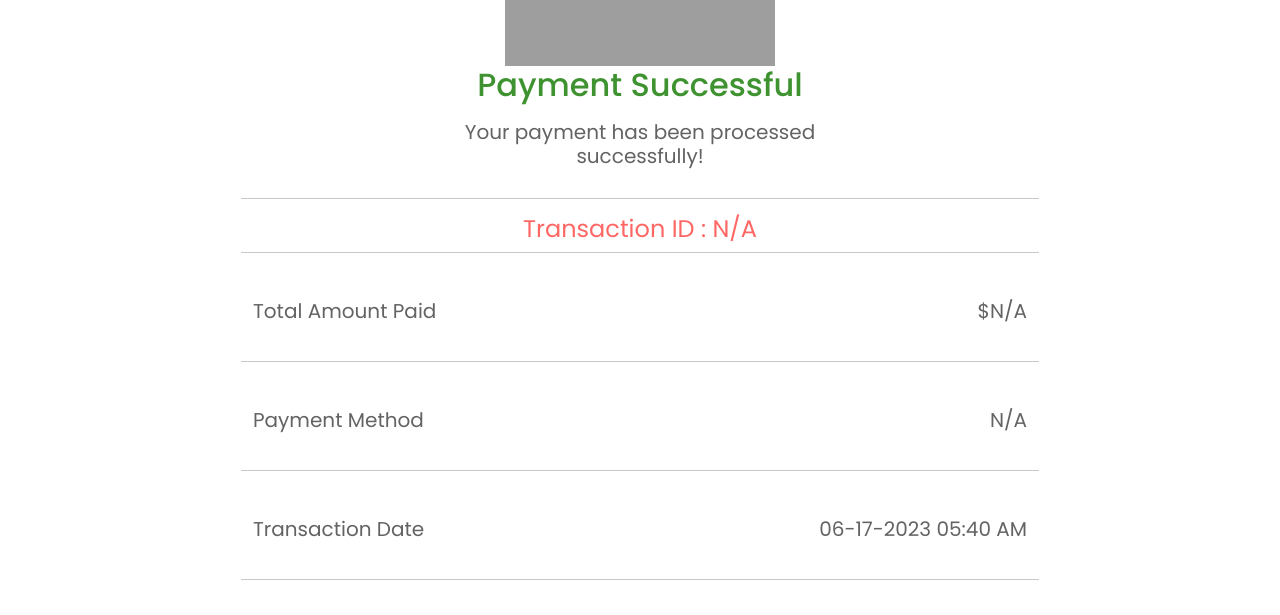
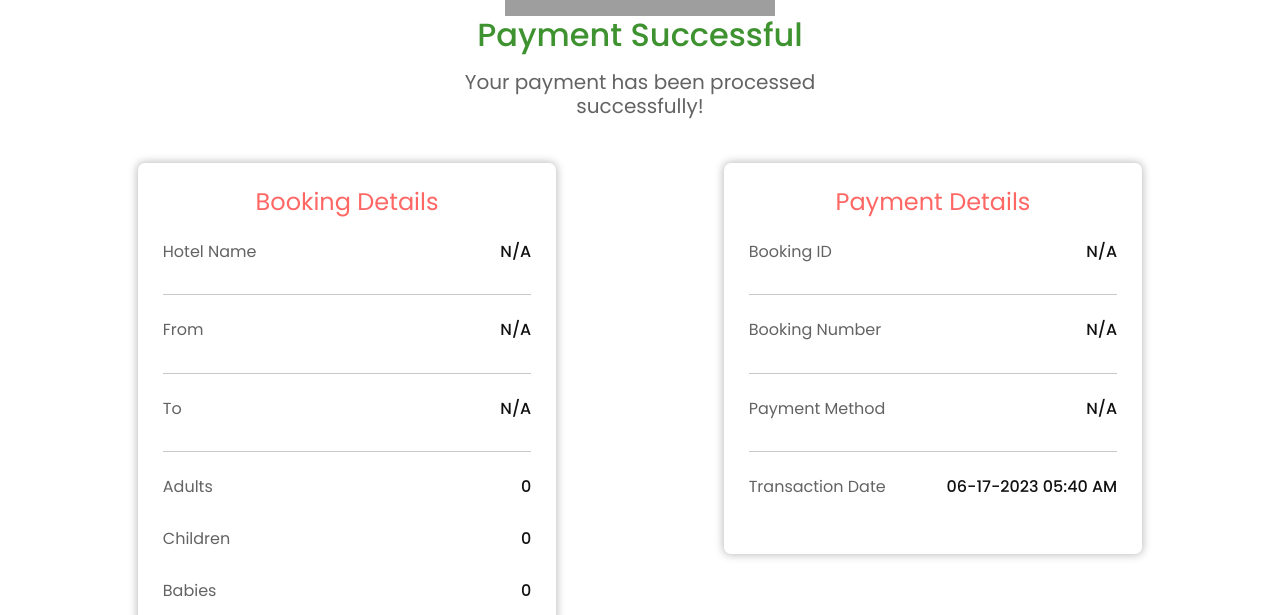
Before and after one commit to Suryavanshi-Ventures/Golfhom-Frontend, a Next.js app: page /search/1/success in a window 1280 px wide. Shown: the part 337-952 px from the top of the page. Built offline with nearby package versions, Linux system fonts and the light colour scheme; grey boxes are pictures that could not be loaded.

Commit message:
implemented new payment success flow of nextpax property

```diff
--- a/common components/header.js
+++ b/common components/header.js
@@ -215,7 +215,11 @@
       }
     } catch (err) {
       //* IF LOGIN FAILED
-      message.error("Something went wrong!");
+      if (err.response.data.message === "Password is incorrect") {
+        message.error(err.response.data.message);
+      } else {
+        message.error(err.response.data.message);
+      }
       setLoadings(false);
     }
   };
--- a/src/pages/search/[view_property_name]/[property_id].js
+++ b/src/pages/search/[view_property_name]/[property_id].js
@@ -31,7 +31,7 @@
 import { loadStripe } from "@stripe/stripe-js";
 import { Elements, PaymentElement } from "@stripe/react-stripe-js";
 const { RangePicker } = DatePicker;
-import Checkout from "../../../checkout";
+import Checkout from "../../../PaymentFormStripeRental";
 import moment from "moment";
 import dayjs from "dayjs";
 const stripePromise = loadStripe(
@@ -1295,12 +1295,14 @@
                     <NewPaymentForm
                       data={{
                         propertyId: SpecificPropAPIData.data?.id,
+                        poperty_name: SpecificPropAPIData.data?.name,
                         from: BookingDate[0],
                         to: BookingDate[1],
                         total_guests: Params.guests || adult + child + infant,
                         children: child,
+                        adult: adult,
                         babies: infant,
-                        pets: 0,
+                        pets: pet,
                         total_amount: StartingFromPrice * NightsCounter,
                       }}
                     />
--- a/src/pages/search/[view_property_name]/success.js
+++ b/src/pages/search/[view_property_name]/success.js
@@ -1,6 +1,6 @@
 import Image from "next/image";
 import React from "react";
-import { Button, Container, Row } from "react-bootstrap";
+import { Button, Container, Row, Col } from "react-bootstrap";
 import SuccessfullyGif from "../../../../public/images/vector/successfully-done.gif";
 import Checkout2Css from "../../../styles/Checkout2.module.css";
 import Head from "next/head";
@@ -38,27 +38,97 @@
             <br />
             successfully!
           </h5>
-          <hr />
-          <h4 className={Checkout2Css.transaction}>
-            Transaction ID :{" "}
-            {UrlParams.query.transaction_id
-              ? UrlParams.query.transaction_id
-              : "N/A"}
-          </h4>
-          <hr />
+
+          {/* BOOKING DETAILS COL */}
+          <Col md={5} className={Checkout2Css.details_main_cols}>
+            <h4 className={Checkout2Css.transaction}>Booking Details</h4>
             <div className={Checkout2Css.total_payed_transaction}>
-            <h5 className={Checkout2Css.amount_master}>Total Amount Paid</h5>
-            <h5 className={Checkout2Css.amount_master}>
-              $
-              {UrlParams.query.payment_amount
-                ? UrlParams.query.payment_amount / 100
+              <h5 className={Checkout2Css.amount_master}>Hotel Name</h5>
+              <h5 className={Checkout2Css.details_text_value}>
+                {UrlParams.query.hotel_name
+                  ? UrlParams.query.hotel_name
                   : "N/A"}
               </h5>
             </div>
             <hr />
             <div className={Checkout2Css.total_payed_transaction}>
+              <h5 className={Checkout2Css.amount_master}>From</h5>
+              <h5 className={Checkout2Css.details_text_value}>
+                {UrlParams.query.from_date ? UrlParams.query.from_date : "N/A"}
+              </h5>
+            </div>
+            <hr />
+            <div className={Checkout2Css.total_payed_transaction}>
+              <h5 className={Checkout2Css.amount_master}>To</h5>
+              <h5 className={Checkout2Css.details_text_value}>
+                {UrlParams.query.to_date ? UrlParams.query.to_date : "N/A"}
+              </h5>
+            </div>
+            <hr />
+            <div>
+              <div className={Checkout2Css.total_payed_transaction}>
+                <h5 className={Checkout2Css.amount_master}>Adults</h5>
+                <h5 className={Checkout2Css.details_text_value}>
+                  {UrlParams.query.adult ? UrlParams.query.adult : 0}
+                </h5>
+              </div>
+
+              <div className={Checkout2Css.total_payed_transaction}>
+                <h5 className={Checkout2Css.amount_master}>Children</h5>
+                <h5 className={Checkout2Css.details_text_value}>
+                  {UrlParams.query.children ? UrlParams.query.children : 0}
+                </h5>
+              </div>
+              <div className={Checkout2Css.total_payed_transaction}>
+                <h5 className={Checkout2Css.amount_master}>Babies</h5>
+                <h5 className={Checkout2Css.details_text_value}>
+                  {UrlParams.query.babies ? UrlParams.query.babies : 0}
+                </h5>
+              </div>
+              <div className={Checkout2Css.total_payed_transaction}>
+                <h5 className={Checkout2Css.amount_master}>Pets</h5>
+                <h5 className={Checkout2Css.details_text_value}>
+                  {UrlParams.query.pets ? UrlParams.query.pets : 0}
+                </h5>
+              </div>
+            </div>
+            <hr />
+            <div className={Checkout2Css.total_payed_transaction}>
+              <h5 className={Checkout2Css.amount_master}>Total Guests</h5>
+              <h5 className={Checkout2Css.details_text_value}>
+                {UrlParams.query.total_guests
+                  ? UrlParams.query.total_guests
+                  : 0}
+              </h5>
+            </div>
+          </Col>
+          {/* PAYMENT DETAILS COL */}
+          <Col md={5} className={Checkout2Css.details_main_cols}>
+            <h4 className={Checkout2Css.transaction}>Payment Details</h4>
+
+            <div className={Checkout2Css.total_payed_transaction}>
+              <h5 className={Checkout2Css.amount_master}>Booking ID</h5>
+              <h5 className={Checkout2Css.details_text_value}>
+                {UrlParams.query.transaction_id
+                  ? UrlParams.query.transaction_id
+                  : "N/A"}
+              </h5>
+            </div>
+            <hr />
+
+            <div className={Checkout2Css.total_payed_transaction}>
+              <h5 className={Checkout2Css.amount_master}>Booking Number</h5>
+              <h5 className={Checkout2Css.details_text_value}>
+                {UrlParams.query.booking_number
+                  ? UrlParams.query.booking_number
+                  : "N/A"}
+              </h5>
+            </div>
+
+            <hr />
+            <div className={Checkout2Css.total_payed_transaction}>
               <h5 className={Checkout2Css.amount_master}>Payment Method</h5>
-            <h5 className={Checkout2Css.amount_master}>
+              <h5 className={Checkout2Css.details_text_value}>
                 {UrlParams.query.payment_method
                   ? UrlParams.query.payment_method
                   : "N/A"}
@@ -67,11 +137,11 @@
             <hr />
             <div className={Checkout2Css.total_payed_transaction}>
               <h5 className={Checkout2Css.amount_master}>Transaction Date</h5>
-            <h5 className={Checkout2Css.amount_master}>
+              <h5 className={Checkout2Css.details_text_value}>
                 {moment().format("MM-DD-YYYY  hh:mm A")}
               </h5>
             </div>
-          <hr />
+          </Col>
 
           <div className={Checkout2Css.go_to_dashboard_div}>
             <Button
--- a/src/pages/search/tab_content_overview.js
+++ b/src/pages/search/tab_content_overview.js
@@ -15,7 +15,7 @@
     const GetGolfCourseByLatLong = async () => {
       try {
         const GetGolfCourseRes = await axios.get(
-          `${process.env.NEXT_PUBLIC_API_URL}/v1/golfcourse?&latitude=${PropData.data.latitude}&longitude=${PropData.data.longitude}`
+          `${process.env.NEXT_PUBLIC_API_URL}/v1/golfcourse?latitude=${PropData?.data?.latitude}&longitude=${PropData?.data?.longitude}&distance=20`
         );
         if (GetGolfCourseRes.status === 200) {
           setGolfCourseData(GetGolfCourseRes.data.data);
--- a/src/styles/Checkout2.module.css
+++ b/src/styles/Checkout2.module.css
@@ -1,12 +1,12 @@
 .grand {
   display: flex;
   justify-content: center;
-  padding: 50px 0px;
+  margin-bottom: 20px;
 }
 
 .parentRow {
-  justify-content: center;
-  width: 70%;
+  justify-content: space-between;
+  width: 90%;
 }
 
 .gifParent {
@@ -25,19 +25,34 @@
   text-align: center;
 }
 
+.details_main_cols {
+  box-shadow: 0px 0px 8px 1px #bdbdbd;
+  padding: 25px;
+  border-radius: 7px;
+  margin-bottom: 25px;
+  height: fit-content;
+}
+
 .payment_discription {
   color: var(--light-font-color);
   font-family: var(--font-poppins);
   font-weight: 400;
   text-align: center;
-  margin: 8px 0px 30px;
+  margin: 8px 0px 45px;
 }
 
 .amount_master {
   color: var(--light-font-color);
   font-family: var(--font-poppins);
   font-weight: 400;
-  text-align: center;
+  font-size: 16px;
+}
+.details_text_value {
+  color: var(--black-color);
+  font-family: var(--font-poppins);
+  font-weight: 500;
+  font-size: 16px;
+  text-align: end;
 }
 
 .transaction {
@@ -47,10 +62,13 @@
   text-align: center;
 }
 
+.from_and_to_main_div {
+}
+
 .total_payed_transaction {
   display: flex;
   justify-content: space-between;
-  margin: 30px 0px;
+  margin: 25px 0px;
 }
 
 .go_to_dashboard_div {
```
Also changed, not shown: src/pages/home/components/SearchByGolfCourse.js (+4 -4 lines), src/pages/search/[view_property_name]/components/NewPaymentForm.js (+17 -6 lines), src/PaymentFormStripeRental.js (renamed from src/checkout.js). Lines whose indentation alone changed are shown as unchanged.
